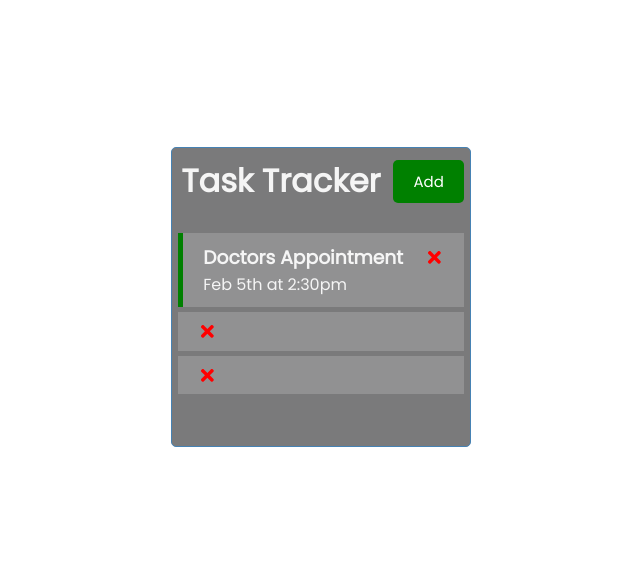
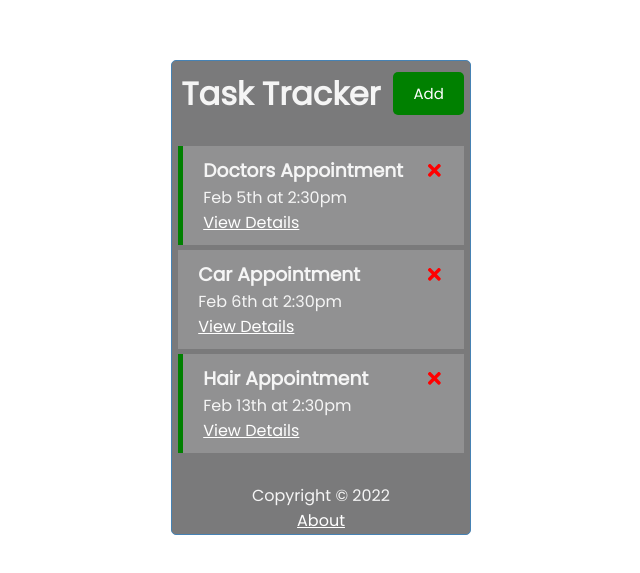
Before and after one commit to trevorrobertsjr/react-task-tracker, a React (Create React App) app: page / in a window 1280 px wide. Shown: the part 103-676 px from the top of the page, without its empty margins (319-959 px from the left). Built offline with nearby package versions, Linux system fonts and the light colour scheme; data requests are answered from the project's data file.

Commit message:
updated for React Router 6. Fixed toggleReminder header content-type

```diff
--- a/db.json
+++ b/db.json
@@ -7,10 +7,16 @@
       "reminder": true
     },
     {
-      "id": 3
+      "id": 3,
+      "text": "Car Appointment",
+      "day": "Feb 6th at 2:30pm",
+      "reminder": false
     },
     {
-      "id": 4
+      "id": 4,
+      "text": "Hair Appointment",
+      "day": "Feb 13th at 2:30pm",
+      "reminder": true
     }
   ]
 }
--- a/package.json
+++ b/package.json
@@ -10,6 +10,7 @@
     "react": "^18.2.0",
     "react-dom": "^18.2.0",
     "react-icons": "^4.4.0",
+    "react-router-dom": "^6.4.2",
     "react-scripts": "5.0.1",
     "web-vitals": "^2.1.4"
   },
--- a/src/App.js
+++ b/src/App.js
@@ -1,7 +1,13 @@
 import { useState, useEffect } from 'react'
+import { BrowserRouter as Router, Routes, Route } from 'react-router-dom'
 import Header from './components/Header'
+import Footer from './components/Footer'
+import About from './components/About'
 import Tasks from './components/Tasks'
 import AddTask from './components/AddTask'
+import TaskDetails from './components/TaskDetails'
+
+
 function App() {
   const [showAddTask, setShowAddTask] = useState(false)
   const [tasks, setTasks] = useState([])
@@ -67,31 +73,55 @@ function App() {
   const toggleReminder = async (id) => {
     const taskToToggle = await fetchTask(id)
     const updatedTask = { ...taskToToggle, reminder: !taskToToggle.reminder }
+    // console.log(updatedTask)
+    // wrong content type messes up content
+    //  I put application-json accidentally. that cleared out my data in the db.json
+
     const res = await fetch(`http://localhost:5080/tasks/${id}`, {
       method: 'PUT',
       headers: {
-        'Content-type': 'application-json'
+        'Content-type': 'application/json'
       },
       body: JSON.stringify(updatedTask)
     })
 
     const data = await res.json()
-    setTasks(tasks.map((task) => task.id === id ? { ...task, reminder: !task.reminder } : task))
+    setTasks(
+      tasks.map((task) =>
+        task.id === id ? {
+          ...task, reminder:
+            data.reminder
+        } : task))
   }
 
   // If you don't want an explicit element returned and just the contents,
   // enclose code in <> </>
   // tasks.length check with tertiary operator to determine to show placeholder text or tasks
+
+  // to use react dom router, wrap entire return data in Router tag
+
+  //RESEARCH: How can i conditionally show About link so that It doesn't show up on About route?
   return (
+    <Router>
       <div className='container'>
         <Header title="Task Tracker" onAdd={() => setShowAddTask(!showAddTask)} showAdd={showAddTask} />
+        <Routes>
+          <Route path='/' element={
+            <>
               {showAddTask && <AddTask onAdd={addTask} />}
               {tasks.length > 0 ? (
                 <Tasks tasks={tasks} onDelete={deleteTask} onToggle={toggleReminder} />
               ) : (
                 'No Tasks to Show'
               )}
+            </>
+          } />
+          <Route path='/about' element={<About />} />
+          <Route path='/task/:id' element={<TaskDetails />} />
+        </Routes>
+        <Footer />
       </div >
+    </Router>
   );
   // only a single element can be returned. NOT multiple divs for example
 }
--- /dev/null
+++ b/src/components/About.js
@@ -0,0 +1,11 @@
+import { Link } from 'react-router-dom'
+const About = () => {
+    return (
+        <div>
+            <h4>Version 1.0.0</h4>
+            <Link to='/'>Go Back</Link>
+        </div>
+    )
+}
+
+export default About
--- /dev/null
+++ b/src/components/Footer.js
@@ -0,0 +1,12 @@
+import { Link } from 'react-router-dom'
+const Footer = () => {
+    return (
+        <footer>
+            <p>Copyright &copy; 2022</p>
+            <Link to="/about">About</Link>
+
+        </footer>
+    )
+}
+
+export default Footer
--- a/src/components/Header.js
+++ b/src/components/Header.js
@@ -1,3 +1,4 @@
+import { useLocation } from 'react-router-dom'
 import PropTypes from 'prop-types'
 import Button from './Button'
 
@@ -12,13 +13,16 @@ const Header = ({ title, onAdd, showAdd }) => {
     //     // console.log('Header Click')
     //     onAdd()
     // }
+    const location = useLocation()
     return (
         <header className='header'>
             <h1>{title}</h1>
-            <Button
-                color={showAdd ? 'red' : 'green'}
-                text={showAdd ? 'Close' : 'Add'}
-                onClick={onAdd} />
+            {location.pathname === '/' &&
+                <Button
+                    color={showAdd ? 'red' : 'green'}
+                    text={showAdd ? 'Close' : 'Add'}
+                    onClick={onAdd} />
+            }
         </header>
     )
 }
--- a/src/components/Task.js
+++ b/src/components/Task.js
@@ -1,10 +1,13 @@
 import { FaTimes } from 'react-icons/fa'
+import { Link } from 'react-router-dom'
+
 const Task = ({ task, onDelete, onToggle }) => {
     return (
         <div className={`task ${task.reminder ? 'reminder' : ''}`}
             onDoubleClick={() => onToggle(task.id)}>
             <h3>{task.text} <FaTimes style={{ color: 'red', cursor: 'pointer' }} onClick={() => onDelete(task.id)} /></h3>
             <p>{task.day}</p>
+            <p><Link to={`/task/${task.id}`}>View Details</Link></p>
 
         </div>
     )
--- /dev/null
+++ b/src/components/TaskDetails.js
@@ -0,0 +1,55 @@
+import { useState, useEffect } from "react";
+import { useParams, Navigate, useNavigate } from "react-router-dom";
+import Button from "./Button";
+
+// alternative to declaring a function is to create a const and set equal to anonymous function
+// const TaskDetails = () => {
+function TaskDetails() {
+    const [loading, setLoading] = useState(true);
+    const [task, setTask] = useState({});
+    const [error, setError] = useState(null);
+
+    //using params passed in the Link to
+    const params = useParams();
+
+    const navigate = useNavigate();
+
+    useEffect(() => {
+        const fetchTask = async () => {
+            const res = await fetch(`http://localhost:5080/tasks/${params.id}`);
+            const data = await res.json();
+
+            if (res.status === 404) {
+                setError("Task not found");
+                navigate("/");
+            }
+
+            setTask(data);
+            setLoading(false);
+        };
+
+        fetchTask();
+    });
+
+    // Commented lines are not needed if you incoporate useNavigate as above with res.status
+    // if (error) {
+    //     return <Navigate to="/" />;
+    // }
+
+    return loading ? (
+        <h3>loading...</h3>
+    ) : (
+        <div>
+            <h3>{task.text}</h3>
+            <h3>{task.day}</h3>
+            <Button
+                onClick={() => {
+                    navigate(-1);
+                }}
+                text="Go Back"
+            />
+        </div>
+    );
+};
+
+export default TaskDetails;
```
Also changed, not shown: 1 other file (tests, documents, lock files or other folders). Lines whose indentation alone changed are shown as unchanged.
